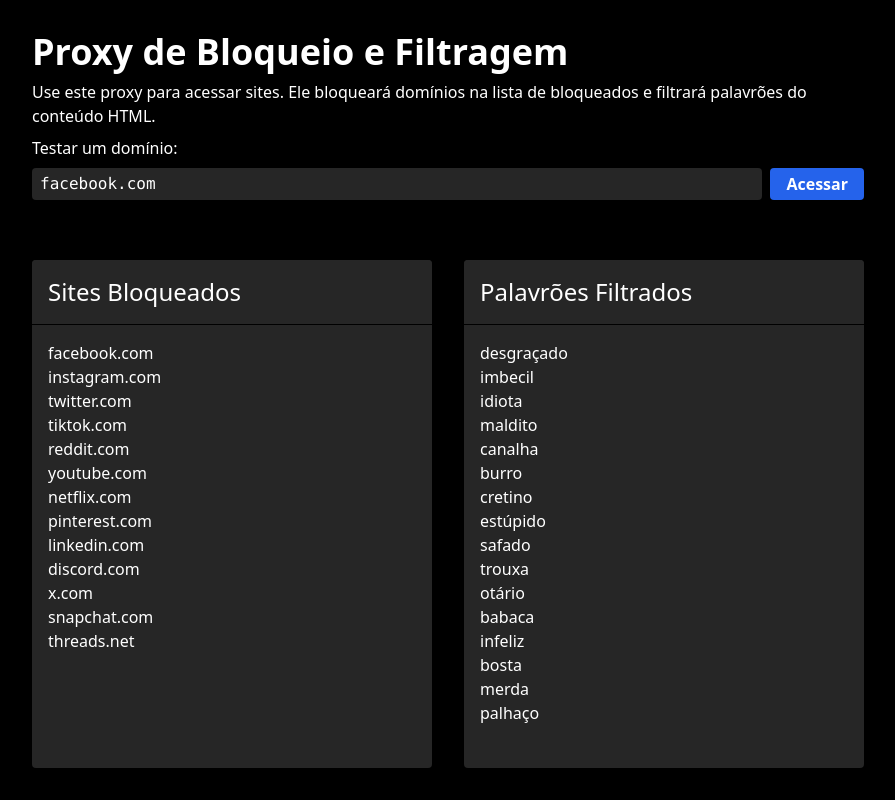
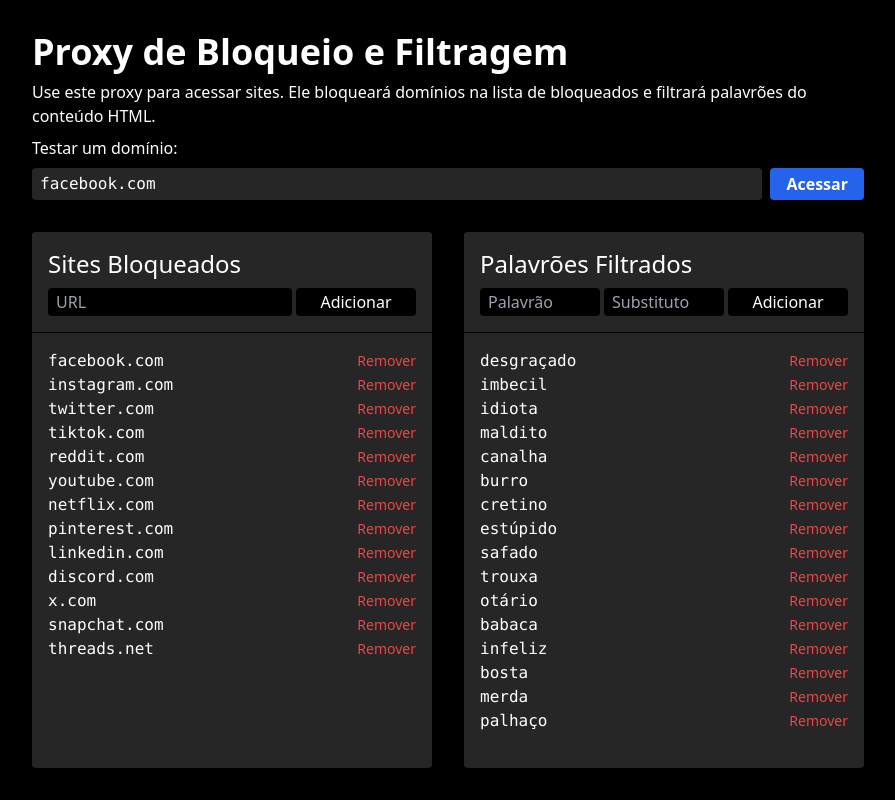
Before and after one commit to arquivo-furg/sistemas-internet-2, a Flask app: page / in a window 1280 px wide. Shown: the whole page, without its empty margins (192-1087 px from the left). Run offline with Flask 3, Linux system fonts and the light colour scheme; some libraries are stand-ins or nearby versions.

Commit message:
feat: implement functionality to add/remove blocked sites and profanity words via the UI
Co-authored-by: Alexsander-oml <alexsander.oml@gmail.com>

```diff
--- a/proxy/app.py
+++ b/proxy/app.py
@@ -2,7 +2,7 @@ import json
 import re
 import requests
 from datetime import datetime
-from flask import Flask, Response, render_template
+from flask import Flask, request, Response, render_template, redirect
 from urllib.parse import urlparse
 
 # Define ações para o log
@@ -49,10 +49,52 @@ def filtrar_palavroes(html, palavroes):
     return html
 
 
+# Adiciona ou remove um site da lista de bloqueados
+def adicionar_remover_url(url, remover):
+    with open("blocked.json", "r+", encoding="utf-8") as f:
+        dados = json.load(f)
+        if remover:
+            if url in dados["bloqueados"]:
+                dados["bloqueados"].remove(url)
+        else:
+            if url not in dados["bloqueados"]:
+                dados["bloqueados"].append(url)
+        f.seek(0)
+        json.dump(dados, f, indent=4)
+        f.truncate()
+
+
+# Adiciona ou remove um palavrão do dicionário
+def adicionar_remover_palavra(palavra, substituto, remover):
+    with open("words.json", "r+", encoding="utf-8") as f:
+        dados = json.load(f)
+        if remover:
+            if palavra in dados:
+                del dados[palavra]
+        elif substituto:
+            dados[palavra] = substituto
+        f.seek(0)
+        json.dump(dados, f, indent=4)
+        f.truncate()
+
+
 # Rota index: exibe uma página simples explicando o uso do proxy
 # Mostra a lista de sites bloqueados e os palavrões filtrados
 @app.route("/")
 def index():
+    url = request.args.get("url")
+    palavra = request.args.get("palavra")
+    substituto = request.args.get("substituto")
+    remover = request.args.get("remover")
+
+    if url:
+        adicionar_remover_url(url, remover)
+        return redirect("/")
+
+    if palavra:
+        adicionar_remover_palavra(palavra, substituto, remover)
+        return redirect("/")
+
     bloqueados = carregar_bloqueados()
     palavroes = carregar_palavroes()
     return render_template("index.html", bloqueados=bloqueados, palavroes=palavroes)
--- a/proxy/templates/index.html
+++ b/proxy/templates/index.html
@@ -7,7 +7,9 @@
     <script src="https://cdn.tailwindcss.com"></script>
   </head>
   <body class="bg-black min-h-svh max-h-svh flex">
-    <div class="text-white p-8 grid gap-8 grid-cols-2 mx-auto max-w-4xl">
+    <div
+      class="grid-rows-[auto_1fr] text-white p-8 grid gap-8 grid-cols-2 mx-auto max-w-4xl"
+    >
       <div class="space-y-2 col-span-2">
         <h1 class="text-4xl font-bold">Proxy de Bloqueio e Filtragem</h1>
         <p>
@@ -38,14 +40,34 @@
         </div>
       </div>
 
-      <div class="relative bg-neutral-800 rounded overflow-y-auto">
+      <div class="relative bg-neutral-800 rounded overflow-y-auto flex-1">
         <div class="bg-neutral-800 p-4 sticky top-0 border-b border-black">
-          <h2 class="text-2xl">Sites Bloqueados</h2>
+          <h2 class="text-2xl mb-2">Sites Bloqueados</h2>
+          <form name="dominios" class="grid grid-cols-3 gap-x-1">
+            <input
+              type="text"
+              name="url"
+              placeholder="URL"
+              class="bg-black px-2 py-0.5 rounded col-span-2"
+            />
+            <button type="submit" class="bg-black py-0.5 rounded">
+              Adicionar
+            </button>
+          </form>
         </div>
         <div class="p-4">
           <ul>
             {% for site in bloqueados %}
-            <li>{{ site }}</li>
+            <li class="flex items-center">
+              <a href="{{ site }}" class="font-mono hover:underline mr-auto"
+                >{{ site }}</a
+              >
+              <a
+                href="?remover=url&url={{ site }}"
+                class="text-red-500 text-sm hover:underline"
+                >Remover</a
+              >
+            </li>
             {% endfor %}
           </ul>
         </div>
@@ -53,12 +75,36 @@
 
       <div class="relative bg-neutral-800 rounded overflow-y-auto">
         <div class="bg-neutral-800 p-4 sticky top-0 border-b border-black">
-          <h2 class="text-2xl">Palavrões Filtrados</h2>
+          <h2 class="text-2xl mb-2">Palavrões Filtrados</h2>
+          <form name="palavroes" class="grid grid-cols-3 gap-x-1">
+            <input
+              type="text"
+              name="palavra"
+              placeholder="Palavrão"
+              class="bg-black px-2 py-0.5 rounded"
+            />
+            <input
+              type="text"
+              name="substituto"
+              placeholder="Substituto"
+              class="bg-black px-2 py-0.5 rounded"
+            />
+            <button type="submit" class="bg-black py-0.5 rounded">
+              Adicionar
+            </button>
+          </form>
         </div>
         <div class="p-4">
           <ul>
             {% for palavrao in palavroes %}
-            <li>{{ palavrao }}</li>
+            <li class="flex items-center">
+              <span class="font-mono mr-auto">{{ palavrao }}</span>
+              <a
+                href="?remover=palavra&palavra={{ palavrao }}"
+                class="text-red-500 text-sm hover:underline"
+                >Remover</a
+              >
+            </li>
             {% endfor %}
           </ul>
         </div>
```
